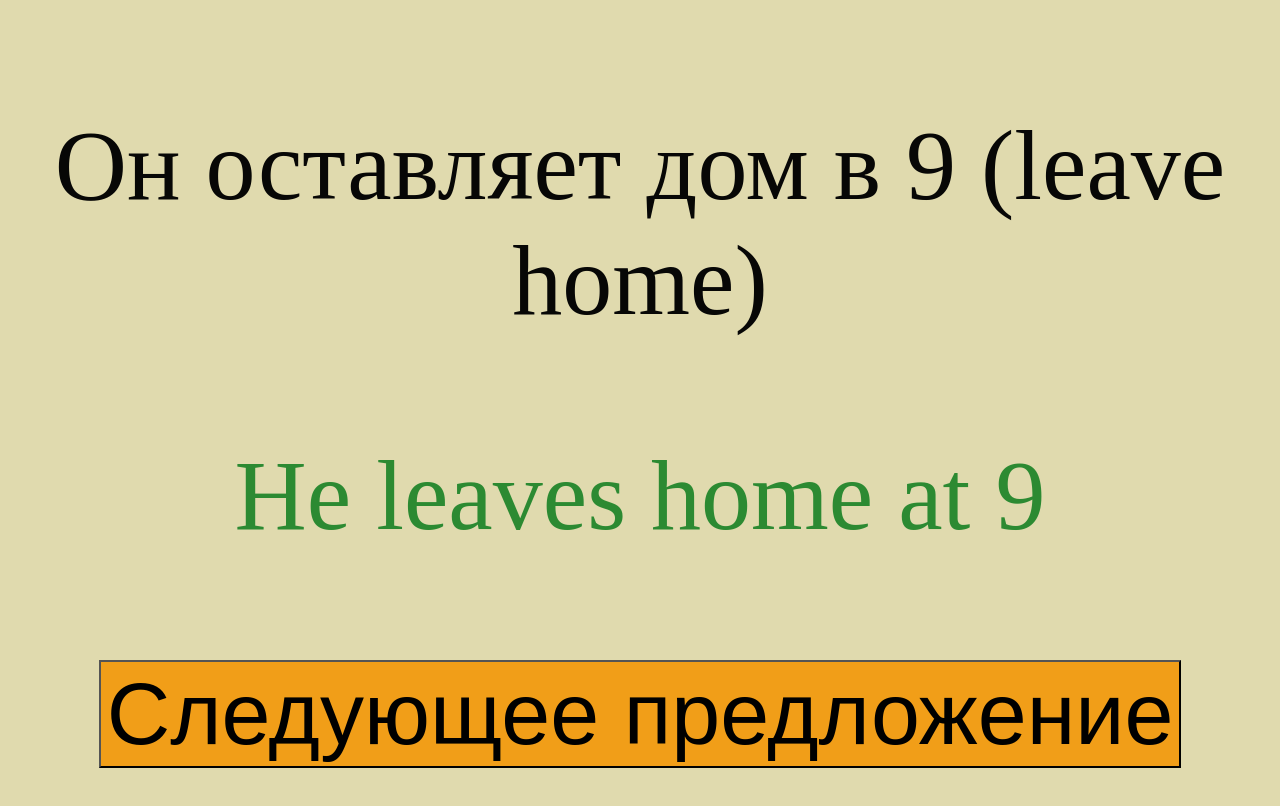
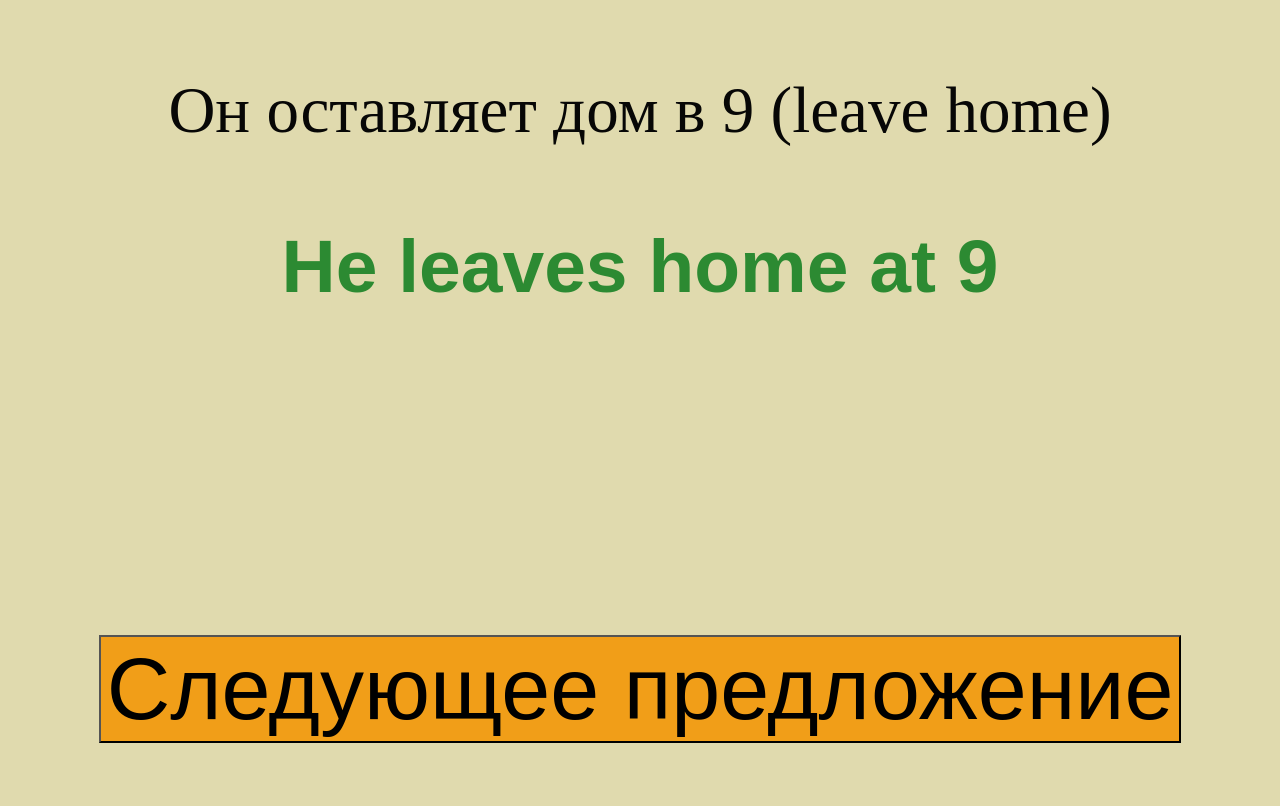
Before and after one commit to doctorrsm/easy-english-training-script, a website: page index.html in a window 1280 px wide. Both pictures are taken after a click on the button "Показать ответ". Drawn offline with Linux system fonts and the light colour scheme.

Commit message:
улучшает озвучку

```diff
--- a/css/style.css
+++ b/css/style.css
@@ -10,18 +10,6 @@ body {
   text-align: center;
   color: #070706;
   background-color: #E0DAAE;
-}
-
-
-@media (min-width: 1000px) {
-  body {
-    font-size: 100px;
-  }
-
-  button {
-    font-size: 88px;
-  }
-
 }
 
 .card {
@@ -48,11 +36,12 @@ button {
 
 @media (min-width: 1000px) {
   body {
-    font-size: 100px;
+    font-size: 65px;
   }
 
   button {
     font-size: 88px;
+    min-width: 80%;
   }
 
   .card {
@@ -61,4 +50,10 @@ button {
     min-height: 100%;
   }
 
+  .card__eng-item {
+    font-size: 75px;
+    font-weight: bold;
+    font-family: sans-serif;
+  }
+
 }
--- a/js/main.js
+++ b/js/main.js
@@ -28,9 +28,10 @@ const createObjects = () => {
 };
 
 createObjects();
-
+const synth = window.speechSynthesis;
+let text = new SpeechSynthesisUtterance();
 const trainWords = () => {
-
+  synth.cancel();
   cardShow.textContent = 'Показать ответ';
   cardEng.classList.add('hide');
   cardShow.classList.remove('hide');
@@ -38,29 +39,42 @@ const trainWords = () => {
   const word = objects.shift();
   cardRu.textContent = word.ru;
   cardEng.textContent = word.eng;
+  console.log(objects)
+  text.text  = word.eng;
+
   cardShow.addEventListener('click', (evt) => {
 
     cardEng.classList.remove('hide');
     cardShow.classList.add('hide');
     cardNext.classList.remove('hide');
+
+    synth.speak(text);
+
+
   });
+
+
 };
 trainWords();
-const click = new Event('click');
-document.addEventListener('keydown', (evt) =>{
 
-  if (evt.code == 'Space' || evt.code == 'Enter' || evt.code == 'NumpadEnter' || evt.code == 'ArrowRight') {
-    evt.preventDefault();
+cardNext.addEventListener('click', (evt) => {
 
-    if ( cardShow.classList.contains('hide')) {cardNext.dispatchEvent(click);} else { cardShow.dispatchEvent(click);}
-
-  }
+  trainWords();
 });
 
-document.addEventListener('touchstart', () => {
-  if ( cardShow.classList.contains('hide')) {cardNext.dispatchEvent(click);} else { cardShow.dispatchEvent(click);}
-});
 
-cardNext.addEventListener('click', (evt) => {
-  trainWords();
-});
+// const click = new Event('click');
+// document.addEventListener('keydown', (evt) =>{
+
+//   if (evt.code == 'Space' || evt.code == 'Enter' || evt.code == 'NumpadEnter' || evt.code == 'ArrowRight') {
+//     evt.preventDefault();
+//     synth.cancel();
+//     if ( cardShow.classList.contains('hide')) {cardNext.dispatchEvent(click);} else { cardShow.dispatchEvent(click);}
+
+//   }
+// });
+
+// document.addEventListener('touchstart', () => {
+//   synth.cancel();
+//   if ( cardShow.classList.contains('hide')) {cardNext.dispatchEvent(click);} else { cardShow.dispatchEvent(click);}
+// });
```
